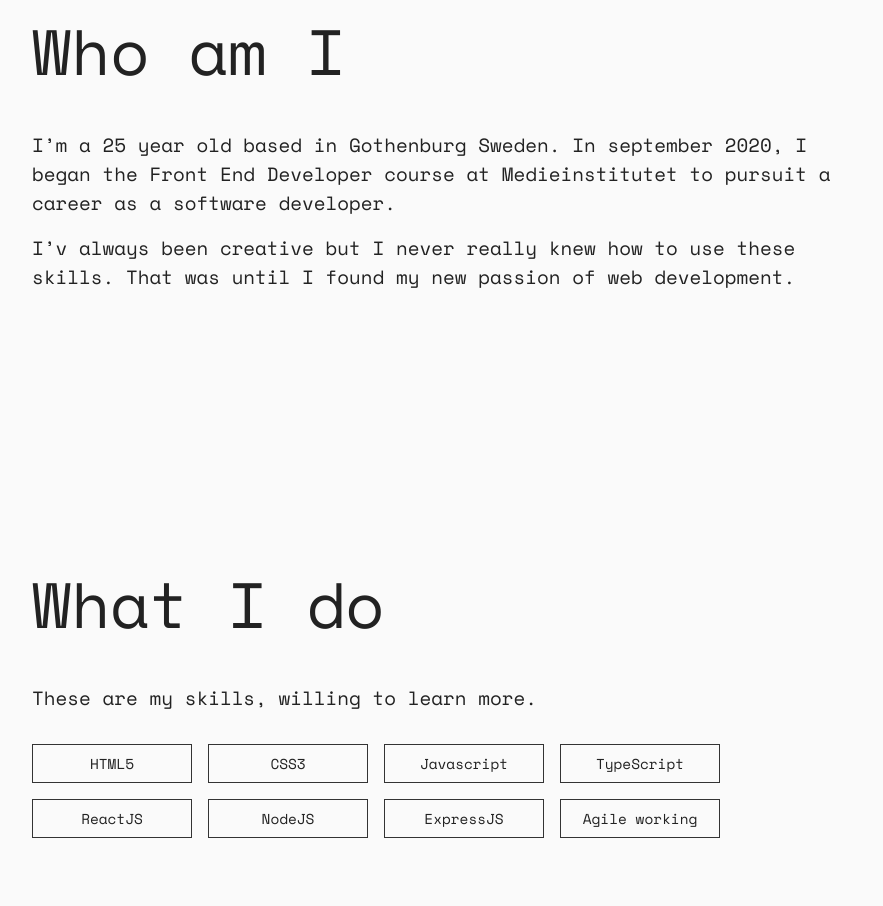
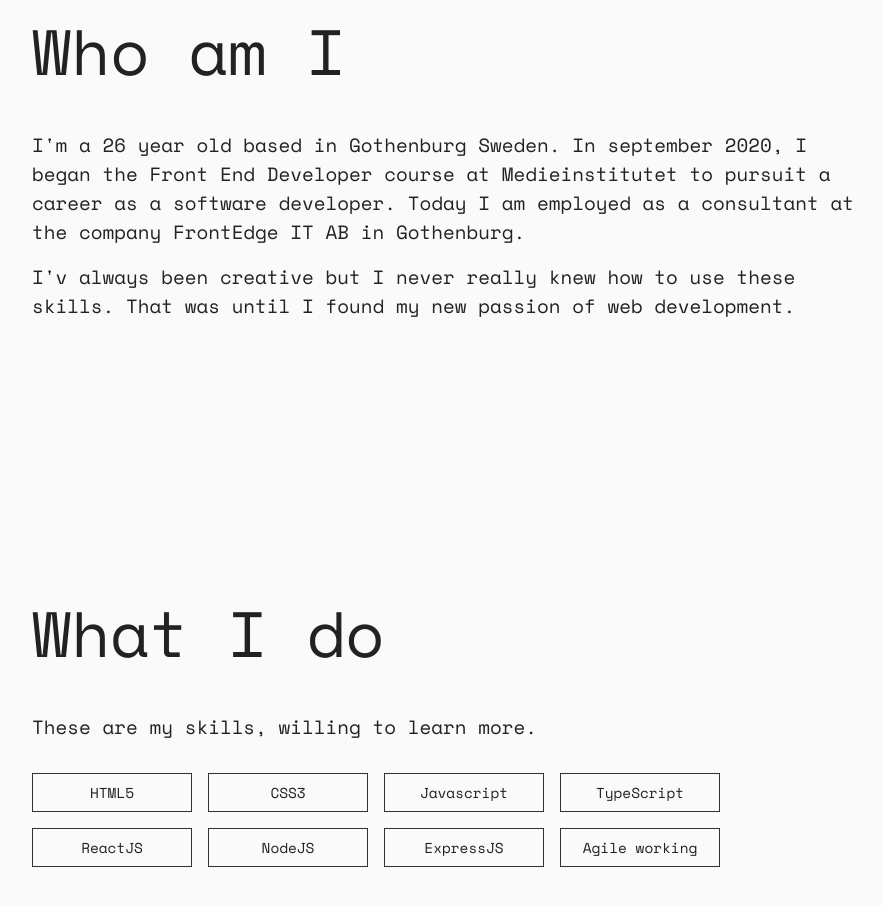
Before and after one commit to PetterFogel/portfolio, a React (Create React App) app: page / in a window 1280 px wide. Shown: the part 960-1866 px from the top of the page, without its empty margins (192-1075 px from the left). Built offline with nearby package versions, Linux system fonts and the light colour scheme.

Commit message:
Implement new content for about section

```diff
--- a/src/components/main/about.tsx
+++ b/src/components/main/about.tsx
@@ -1,7 +1,7 @@
 import { FC } from "react";
-import classes from "../../styles/global.module.css";
 import { useAnimation, motion } from "framer-motion";
 import { useInView } from "react-intersection-observer";
+import classes from "../../styles/global.module.css";
 
 const About: FC = () => {
   const animation = useAnimation();
@@ -29,12 +29,13 @@ const About: FC = () => {
       <motion.div animate={animation} initial={{ opacity: 0, y: 100 }}>
         <div>
           <p className={classes.paragraph}>
-            I’m a 25 year old based in Gothenburg Sweden. In september 2020, I
+            I'm a 26 year old based in Gothenburg Sweden. In september 2020, I
             began the Front End Developer course at Medieinstitutet to pursuit a
-            career as a software developer.
+            career as a software developer. Today I am employed as a consultant
+            at the company FrontEdge IT AB in Gothenburg.
           </p>
           <p className={classes.paragraph}>
-            I’v always been creative but I never really knew how to use these
+            I'v always been creative but I never really knew how to use these
             skills. That was until I found my new passion of web development.
           </p>
         </div>
--- /dev/null
+++ b/src/react-app-env.d.ts
@@ -0,0 +1 @@
+/// <reference types="react-scripts" />
```
Also changed, not shown: 1 other file (tests, documents, lock files or other folders).
